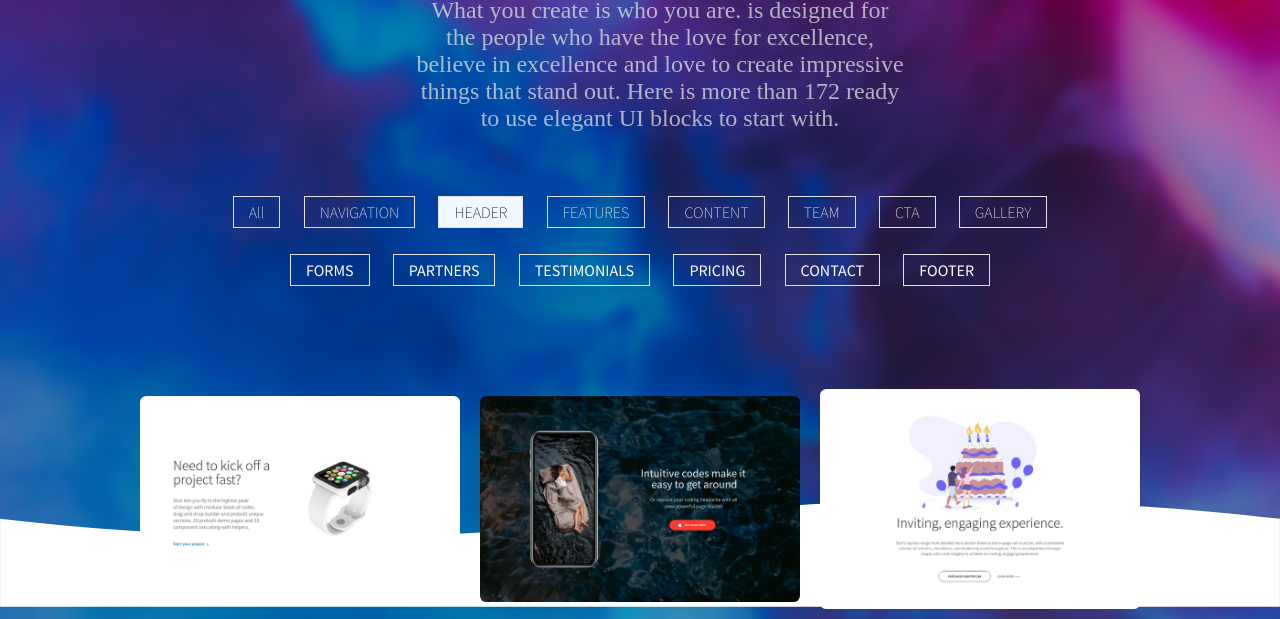
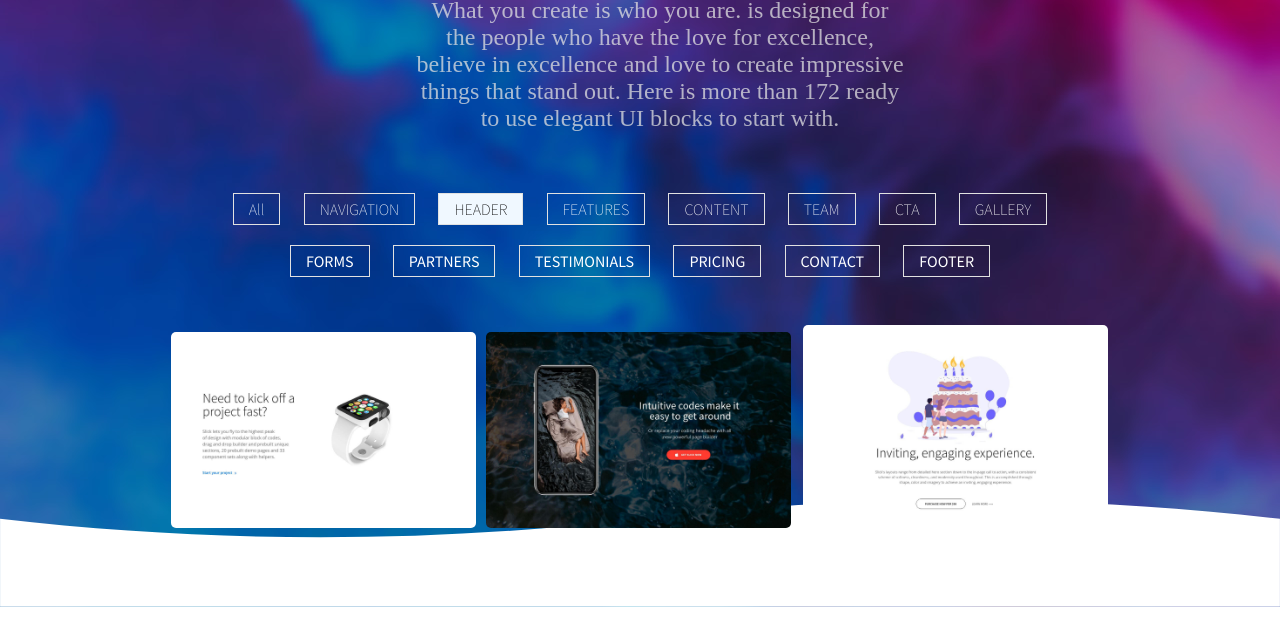
Before and after one commit to Victoralecrim/Projeto001-FRONT-END, a plain HTML site: page index.html in a window 1280 px wide. Shown: the part 193-812 px from the top of the page. Drawn offline with Linux system fonts and the light colour scheme.

Commit message:
Add files via upload

```diff
--- a/css/style.css
+++ b/css/style.css
@@ -60,14 +60,16 @@ svg {
 
 ul {
     list-style-type: none;
-    padding: 3px 0;
+
     text-align: center;
     justify-content: center;
     font-family: 'Source Sans Pro', sans-serif;
+    border-radius: 5px;
 }
 
 .btn {
     margin-top: 4%;
+    padding-top: -40px;
     font-weight: 200;
     color: aliceblue;
 }
@@ -93,7 +95,7 @@ li a {
     padding: 5px 15px;
 }
 
-li a:hover{
+li a:hover {
     color: black;
     background-color: aliceblue;
 }
@@ -101,15 +103,28 @@ li a:hover{
 .card1 {
     display: inline-flex;
     align-items: center;
+    padding: 30px;
+
 }
 
-.card_image {
+.card_image1 {
     width: 25%;
-    padding: 10px 5;
-    margin: 10px;
-    object-fit: cover;
-    border-radius: .4em;
-    z-index: 7;
+    border-radius: 5px;
+    margin: -5px;
+    z-index: -2;
+}
+
+.card_image2 {
+    width: 25%;
+    height: 45%;
+    border-radius: 5px;
+    margin: 15px;
+}
+
+.card_image3 {
+    width: 25%;
+    border-radius: 5px;
+    margin: -3px;
 }
 
 .card_information-title {
@@ -131,31 +146,28 @@ li a:hover{
         z-index: -2;
     }
 
-    .card1 {
-
-        align-items: center;
+    .card_image1 {
+        flex: 0 0 10rem;
+        position: sticky;
     }
 
-    .card_image1{
-        flex: 0 0 10rem;
 
-    }
-
-    .card_information-description{
+    .card_information-description {
         font-size: 1.6rem;
     }
 }
 
 article {
     width: 100%;
-    position: relative;
-    top: 5rem;
+    text-align: center;
+    padding-left: 30px;
+    border-radius: 5px;
 }
 
 
 /*Media querie do texto */
 
-@media (min-width: 62em)  {
+@media (min-width: 62em) {
 
     .text-white {
         font-size: 4.76837rem !important;
@@ -170,7 +182,7 @@ article {
         color: #e1e1e1;
     }
 
-    .text-down{
+    .text-down {
         color: aliceblue;
     }
 
--- a/index.html
+++ b/index.html
@@ -48,9 +48,9 @@
     </ul>
 
     <article class="card1">
-        <img src="img/header_card1.jpg" alt="" class="card_image">
-        <img src="img/header_card2.jpg" alt="" class="card_image">
-        <img src="img/header_card3.jpg" alt="" class="card_image">
+        <img src="img/header_card1.jpg" alt="" class="card_image1">
+        <img src="img/header_card2.jpg" alt="" class="card_image2">
+        <img src="img/header_card3.jpg" alt="" class="card_image3">
         <div class="card-information">
             <h2 class="card_information-title"></h2>
             <p class="card_information-description"></p>
```
